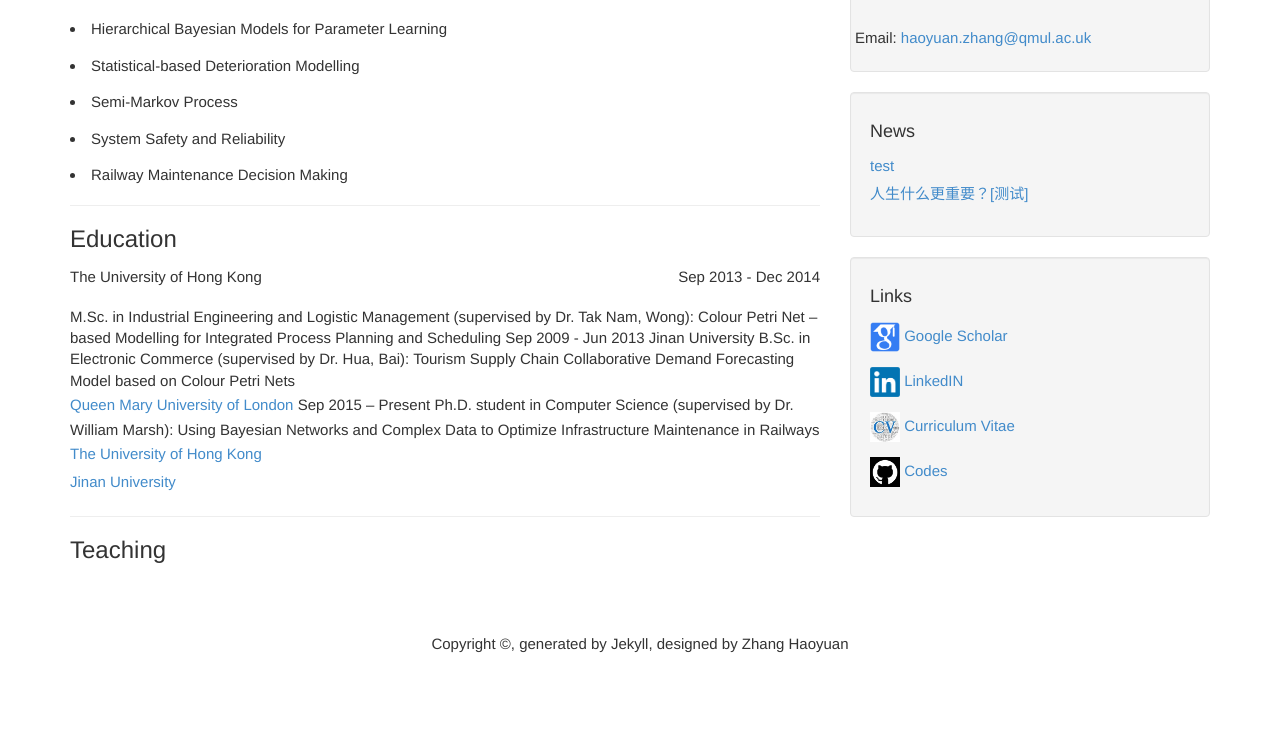
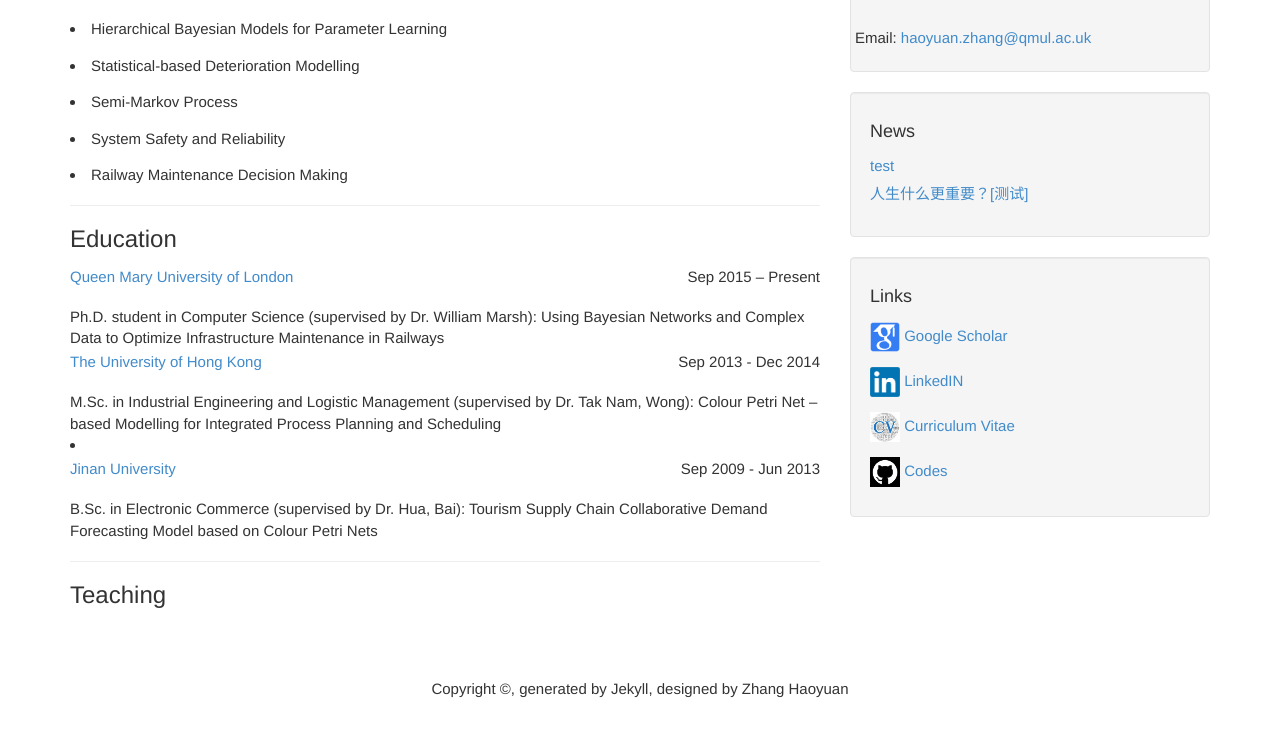
Before and after one commit to july0905/haoyuanzhang1990.github.io, a Jekyll site: the page built from index.html, in a window 1280 px wide and 1034 px high, cut to the strip 284-1021 px from the top of the window. Built offline with Jekyll 4.4.1, drawn with Linux system fonts in a browser that asks for light colours; the list of posts is cut into pages by our own code.

Commit message:
Update index.html

```diff
--- a/index.html
+++ b/index.html
@@ -38,36 +38,34 @@ My supervisors are <a href="http://www.eecs.qmul.ac.uk/~william/">Dr. William Ma
 <hr>
 <h3>Education</h3>
 <p style="text-align:left;">
-The University of Hong Kong<span style="float:right;">Sep 2013 - Dec 2014</span>
+<a href="http://www.qmul.ac.uk/" target="_blank">Queen Mary University of London</a><span style="float:right;">Sep 2015 – Present </span>
+</p>
+Ph.D. student in Computer Science (supervised by Dr. William Marsh): Using Bayesian Networks and Complex Data to Optimize Infrastructure Maintenance in Railways
+
+
+<p style="text-align:left;">
+<a href="http://www.hku.hk/" target="_blank">
+                  The University of Hong Kong
+                </a><span style="float:right;">Sep 2013 - Dec 2014</span>
 </p>
 
 M.Sc. in Industrial Engineering and Logistic Management (supervised by Dr. Tak Nam, Wong): Colour Petri Net – based Modelling for Integrated Process Planning and Scheduling
+  <li>
 
-Sep 2009 - Jun 2013
-
-Jinan University
+<p style="text-align:left;">
+<a href="https://www.jnu.edu.cn/" target="_blank">
+                  Jinan University
+                </a><span style="float:right;">Sep 2009 - Jun 2013 </span>
+</p>
 
 B.Sc. in Electronic Commerce (supervised by Dr. Hua, Bai): Tourism Supply Chain Collaborative Demand Forecasting Model based on Colour Petri Nets
 <ul class="list-unstyled">
-              <li>
-                <a href="http://www.qmul.ac.uk/" target="_blank">
-                  Queen Mary University of London
-                </a>
-Sep 2015 – Present
 
-Ph.D. student in Computer Science (supervised by Dr. William Marsh): Using Bayesian Networks and Complex Data to Optimize Infrastructure Maintenance in Railways
+
+
 
               </li>
-              <li>
-                <a href="http://www.hku.hk/" target="_blank">
-                  The University of Hong Kong
-                </a>
-              </li>
-              <li>
-                <a href="https://www.jnu.edu.cn/" target="_blank">
-                  Jinan University
-                </a>
-              </li>
+
             </ul>
 
 <hr>
```
